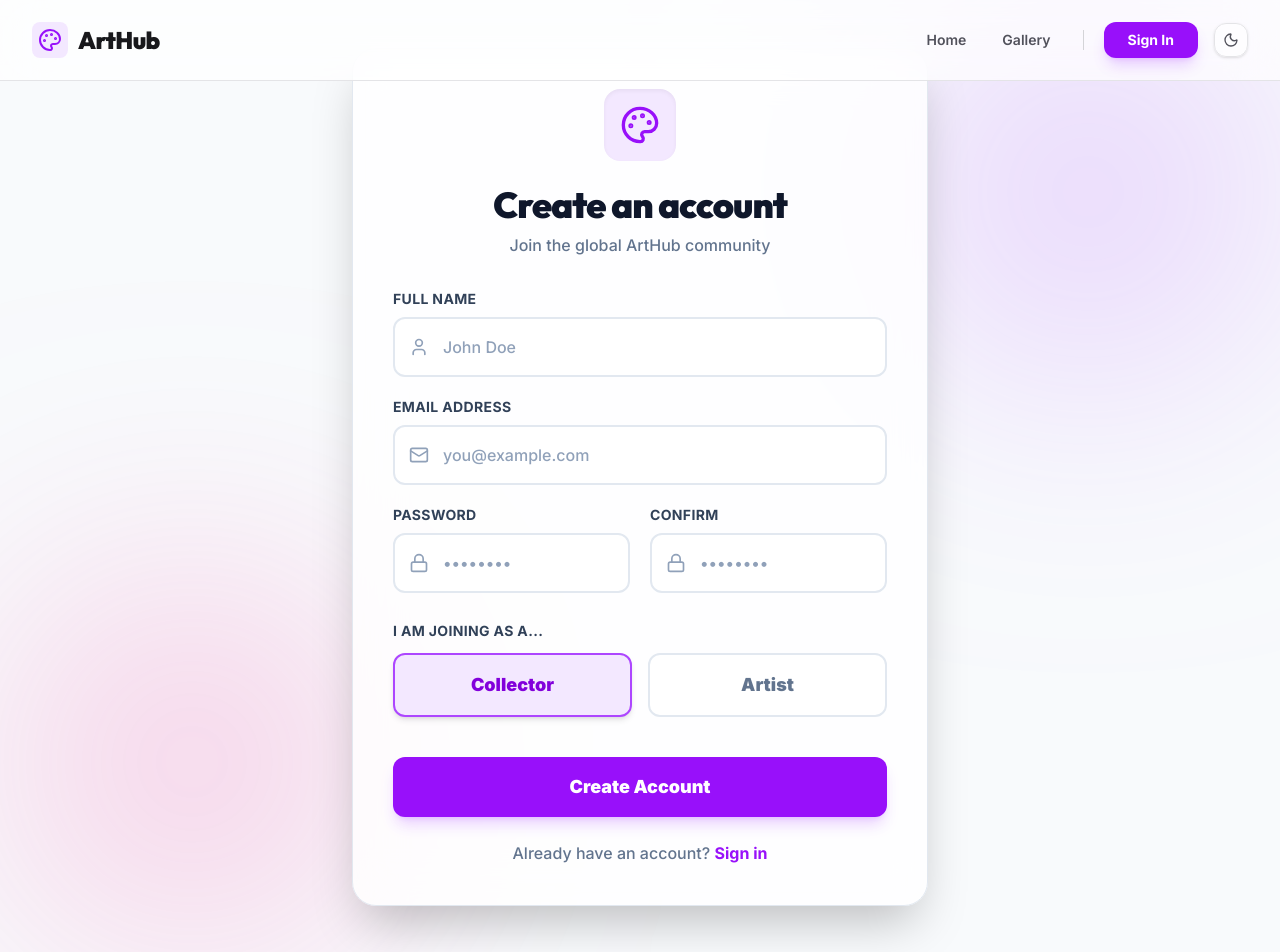
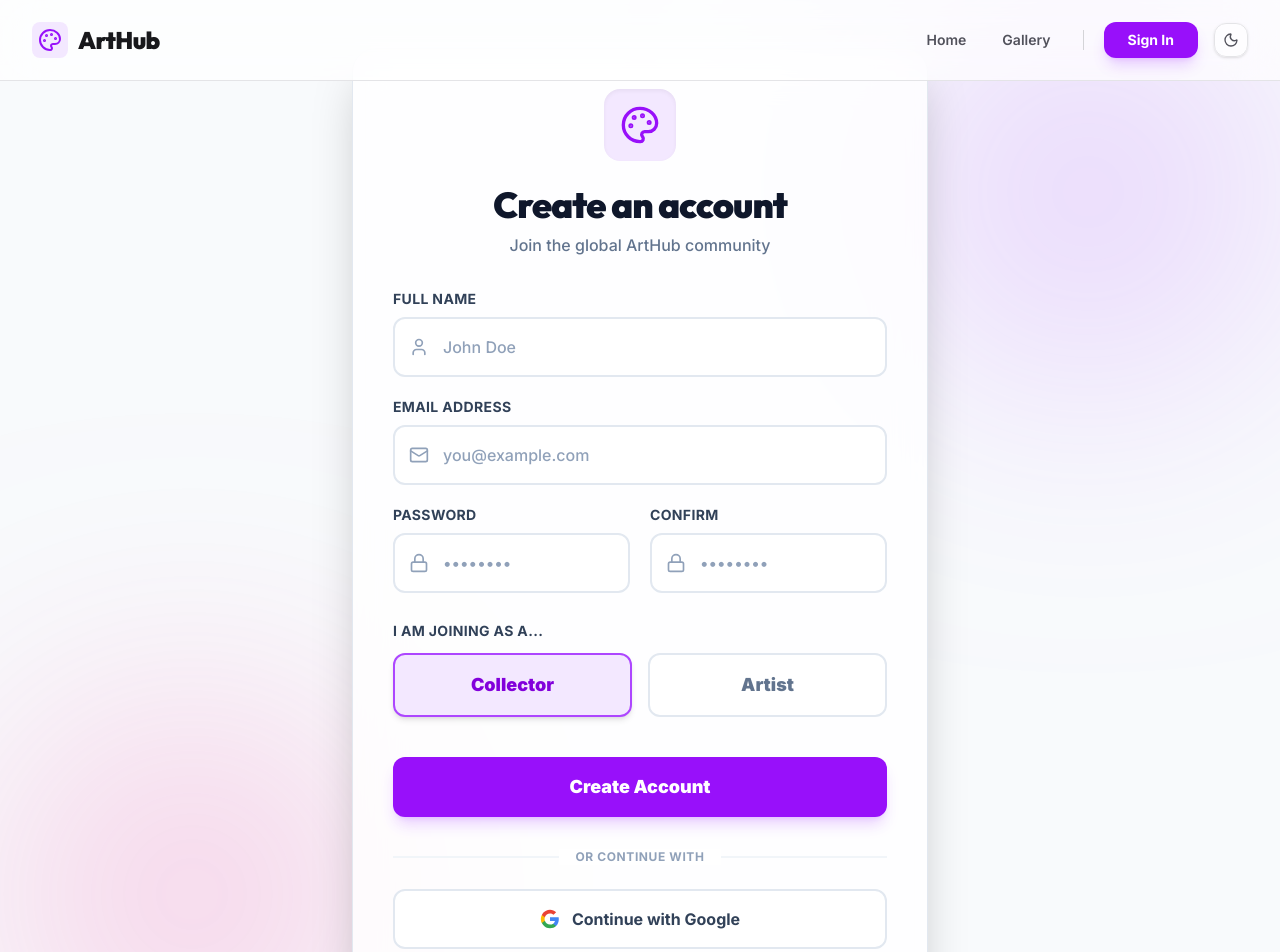
Before and after one commit to mahmudul194/Art-Hub-client, a Next.js app: page /register in a window 1280 px wide. Shown: the top 952 px of the page. Built offline with nearby package versions, Linux system fonts and the light colour scheme; no server answers.

Commit message:
feat: Implement Google OAuth and fix dashboard data load

```diff
--- a/app/dashboard/artist/page.jsx
+++ b/app/dashboard/artist/page.jsx
@@ -33,11 +33,11 @@
     const fetchData = async () => {
       try {
         const [artRes, salesRes] = await Promise.all([
-          api.get('/artworks', { params: { artistId: user.id, limit: 100 } }),
+          api.get('/artworks', { params: { artistId: user._id || user.id, limit: 100 } }),
           api.get('/payments/history')
         ]);
 
-        setArtworks(artRes.data.artworks.filter(a => a.artistId === user.id));
+        setArtworks(artRes.data.artworks.filter(a => a.artistId === (user._id || user.id)));
         setSales(salesRes.data);
       } catch (err) {
         console.error('Failed to fetch data', err);
--- a/app/layout.jsx
+++ b/app/layout.jsx
@@ -4,6 +4,7 @@
 import { ThemeProvider } from 'next-themes';
 import Navbar from '../components/Navbar';
 import Footer from '../components/Footer';
+import { GoogleOAuthProvider } from '@react-oauth/google';
 
 const inter = Inter({ subsets: ['latin'] });
 
@@ -17,6 +18,7 @@
     <html lang="en" suppressHydrationWarning>
       <body className={`${inter.className} min-h-screen flex flex-col bg-slate-50 dark:bg-slate-900 text-slate-900 dark:text-slate-50`}>
         <ThemeProvider attribute="class" defaultTheme="system" enableSystem>
+          <GoogleOAuthProvider clientId={process.env.NEXT_PUBLIC_GOOGLE_CLIENT_ID}>
             <AuthProvider>
               <Navbar />
               <main className="flex-grow">
@@ -24,6 +26,7 @@
               </main>
               <Footer />
             </AuthProvider>
+          </GoogleOAuthProvider>
         </ThemeProvider>
       </body>
     </html>
--- a/app/login/page.jsx
+++ b/app/login/page.jsx
@@ -4,12 +4,41 @@
 import Link from 'next/link';
 import { Palette, Mail, Lock } from 'lucide-react';
 import { motion } from 'framer-motion';
+import { useGoogleLogin } from '@react-oauth/google';
+import axios from 'axios';
 
 export default function Login() {
   const [email, setEmail] = useState('');
   const [password, setPassword] = useState('');
   const [error, setError] = useState('');
-  const { login } = useAuth();
+  const { login, googleLogin } = useAuth();
+
+  const handleGoogleLogin = useGoogleLogin({
+    onSuccess: async (tokenResponse) => {
+      try {
+        const userInfo = await axios.get(
+          'https://www.googleapis.com/oauth2/v3/userinfo',
+          { headers: { Authorization: `Bearer ${tokenResponse.access_token}` } }
+        );
+
+        const googleData = {
+          name: userInfo.data.name,
+          email: userInfo.data.email,
+          googleId: userInfo.data.sub,
+          avatar: userInfo.data.picture,
+        };
+
+        await googleLogin(googleData);
+      } catch (err) {
+        console.error("Failed to fetch Google user info", err);
+        setError("Google Login failed");
+      }
+    },
+    onError: (error) => {
+      console.log('Login Failed:', error);
+      setError("Google Login failed");
+    }
+  });
 
   const handleSubmit = async (e) => {
     e.preventDefault();
@@ -109,6 +138,7 @@
 
           <button
             type="button"
+            onClick={() => handleGoogleLogin()}
             className="w-full flex justify-center items-center py-4 px-4 border-2 border-slate-200 dark:border-zinc-800 rounded-xl bg-white dark:bg-zinc-900 text-slate-700 dark:text-white hover:bg-slate-50 dark:hover:bg-zinc-800 transition-all font-bold hover:-translate-y-0.5"
           >
             <svg className="h-5 w-5 mr-3" viewBox="0 0 24 24">
--- a/app/register/page.jsx
+++ b/app/register/page.jsx
@@ -4,6 +4,8 @@
 import Link from 'next/link';
 import { Palette, Mail, Lock, User as UserIcon } from 'lucide-react';
 import { motion } from 'framer-motion';
+import { useGoogleLogin } from '@react-oauth/google';
+import axios from 'axios';
 
 export default function Register() {
   const [formData, setFormData] = useState({
@@ -14,7 +16,35 @@
     role: 'user'
   });
   const [error, setError] = useState('');
-  const { register } = useAuth();
+  const { register, googleLogin } = useAuth();
+
+  const handleGoogleLogin = useGoogleLogin({
+    onSuccess: async (tokenResponse) => {
+      try {
+        const userInfo = await axios.get(
+          'https://www.googleapis.com/oauth2/v3/userinfo',
+          { headers: { Authorization: `Bearer ${tokenResponse.access_token}` } }
+        );
+
+        const googleData = {
+          name: userInfo.data.name,
+          email: userInfo.data.email,
+          googleId: userInfo.data.sub,
+          avatar: userInfo.data.picture,
+        };
+
+        // When signing in with Google, we just use googleLogin on backend too
+        await googleLogin(googleData);
+      } catch (err) {
+        console.error("Failed to fetch Google user info", err);
+        setError("Google Login failed");
+      }
+    },
+    onError: (error) => {
+      console.log('Login Failed:', error);
+      setError("Google Login failed");
+    }
+  });
 
   const handleChange = (e) => {
     setFormData({ ...formData, [e.target.name]: e.target.value });
@@ -183,6 +213,29 @@
             </button>
           </div>
 
+          <div className="relative pt-2">
+            <div className="absolute inset-0 flex items-center mt-2">
+              <div className="w-full border-t-2 border-slate-100 dark:border-zinc-800"></div>
+            </div>
+            <div className="relative flex justify-center text-sm">
+              <span className="px-4 bg-white dark:bg-zinc-900 text-slate-400 dark:text-zinc-500 font-bold uppercase tracking-wider text-xs">Or continue with</span>
+            </div>
+          </div>
+
+          <button
+            type="button"
+            onClick={() => handleGoogleLogin()}
+            className="w-full flex justify-center items-center py-4 px-4 border-2 border-slate-200 dark:border-zinc-800 rounded-xl bg-white dark:bg-zinc-900 text-slate-700 dark:text-white hover:bg-slate-50 dark:hover:bg-zinc-800 transition-all font-bold hover:-translate-y-0.5"
+          >
+            <svg className="h-5 w-5 mr-3" viewBox="0 0 24 24">
+              <path fill="#4285F4" d="M22.56 12.25c0-.78-.07-1.53-.2-2.25H12v4.26h5.92c-.26 1.37-1.04 2.53-2.21 3.31v2.77h3.57c2.08-1.92 3.28-4.74 3.28-8.09z" />
+              <path fill="#34A853" d="M12 23c2.97 0 5.46-.98 7.28-2.66l-3.57-2.77c-.98.66-2.23 1.06-3.71 1.06-2.86 0-5.29-1.93-6.16-4.53H2.18v2.84C3.99 20.53 7.7 23 12 23z" />
+              <path fill="#FBBC05" d="M5.84 14.09c-.22-.66-.35-1.36-.35-2.09s.13-1.43.35-2.09V7.07H2.18C1.43 8.55 1 10.22 1 12s.43 3.45 1.18 4.93l2.85-2.22.81-.62z" />
+              <path fill="#EA4335" d="M12 5.38c1.62 0 3.06.56 4.21 1.64l3.15-3.15C17.45 2.09 14.97 1 12 1 7.7 1 3.99 3.47 2.18 7.07l3.66 2.84c.87-2.6 3.3-4.53 6.16-4.53z" />
+            </svg>
+            Continue with Google
+          </button>
+
           <div className="text-center font-medium text-slate-500 dark:text-zinc-400 mt-6">
             Already have an account?{' '}
             <Link href="/login" className="font-bold text-purple-600 dark:text-purple-400 hover:text-purple-500 transition-colors border-b-2 border-transparent hover:border-purple-500 pb-0.5">
--- a/context/AuthContext.js
+++ b/context/AuthContext.js
@@ -56,7 +56,9 @@
     const res = await api.post('/auth/google', googleData);
     localStorage.setItem('token', res.data.token);
     setUser(res.data.user);
-    router.push('/');
+    if (res.data.user.role === 'artist') router.push('/dashboard/artist');
+    else if (res.data.user.role === 'admin') router.push('/dashboard/admin');
+    else router.push('/');
   };
 
   return (
--- a/package.json
+++ b/package.json
@@ -9,6 +9,7 @@
     "lint": "eslint"
   },
   "dependencies": {
+    "@react-oauth/google": "^0.13.5",
     "axios": "^1.18.1",
     "framer-motion": "^12.40.0",
     "lucide-react": "^1.21.0",
```
Also changed, not shown: 1 other file (tests, documents, lock files or other folders). Lines whose indentation alone changed are shown as unchanged.
